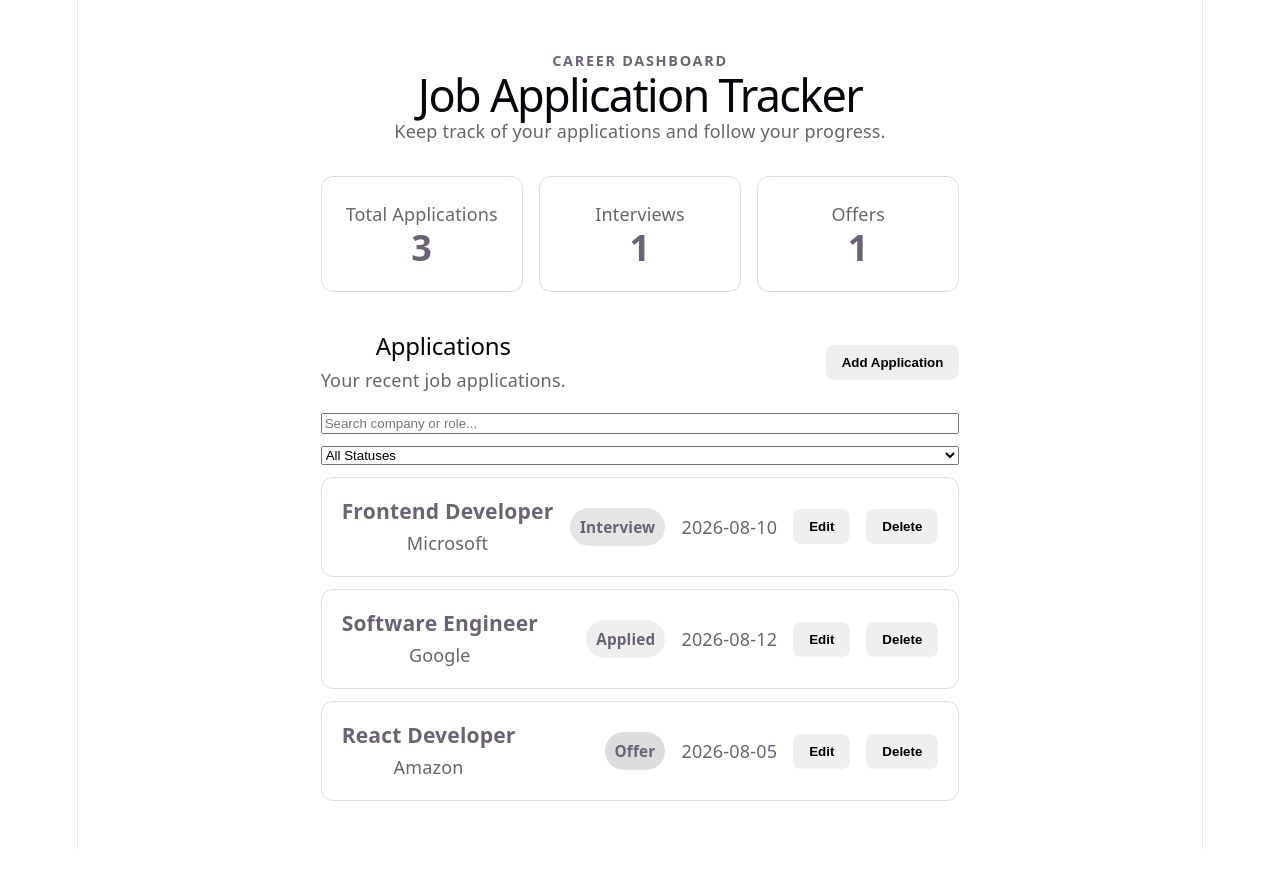
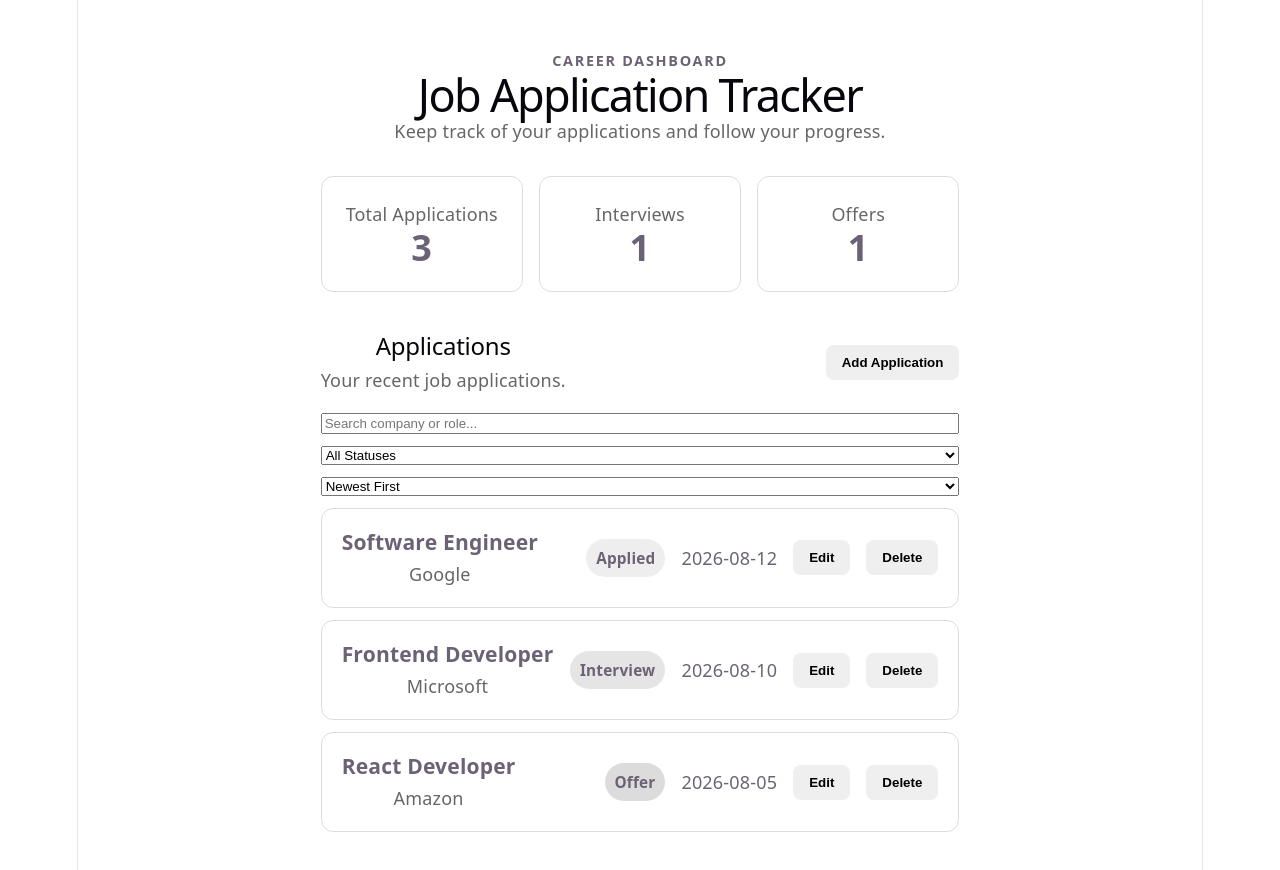
Before and after one commit to gnanendharamgoth532-debug/job-application-tracker, a React (Vite) app: page / in a window 1280 px wide. Shown: the top 870 px of the page. Before the commit the page ends 849 px from the top, so only its background shows below. Built offline with nearby package versions, Linux system fonts and the light colour scheme.

Commit message:
Add application sorting

```diff
--- a/src/App.jsx
+++ b/src/App.jsx
@@ -49,13 +49,14 @@ function App() {
   const [deletingId, setDeletingId] = useState(null)
   const [search, setSearch] = useState('')
   const [statusFilter, setStatusFilter] = useState('All')
-
+  const [sortOrder, setSortOrder] = useState('newest')
   useEffect(() => {
   localStorage.setItem('jobApplications', JSON.stringify(applications))
 }, [applications])
 
   const totalApplications = applications.length
-const filteredApplications = applications.filter((application) => {
+const filteredApplications = applications
+  .filter((application) => {
     const searchTerm = search.trim().toLowerCase()
 
     const matchesSearch =
@@ -66,6 +67,14 @@ const matchesSearch =
       statusFilter === 'All' || application.status === statusFilter
 
     return matchesSearch && matchesStatus
+  })
+  .sort((a, b) => {
+    const dateA = new Date(a.appliedDate)
+    const dateB = new Date(b.appliedDate)
+
+    return sortOrder === 'newest'
+      ? dateB - dateA
+      : dateA - dateB
   })
   const interviews = applications.filter(
     (application) =>
@@ -330,6 +339,15 @@ const matchesSearch =
   <option value="Offer">Offer</option>
   <option value="Rejected">Rejected</option>
 </select>
+
+<select
+  value={sortOrder}
+  onChange={(event) => setSortOrder(event.target.value)}
+  aria-label="Sort applications"
+>
+  <option value="newest">Newest First</option>
+  <option value="oldest">Oldest First</option>
+</select>
           {filteredApplications.map((application) => (
             <article
               className="application-card"
```
Lines whose indentation alone changed are shown as unchanged.
